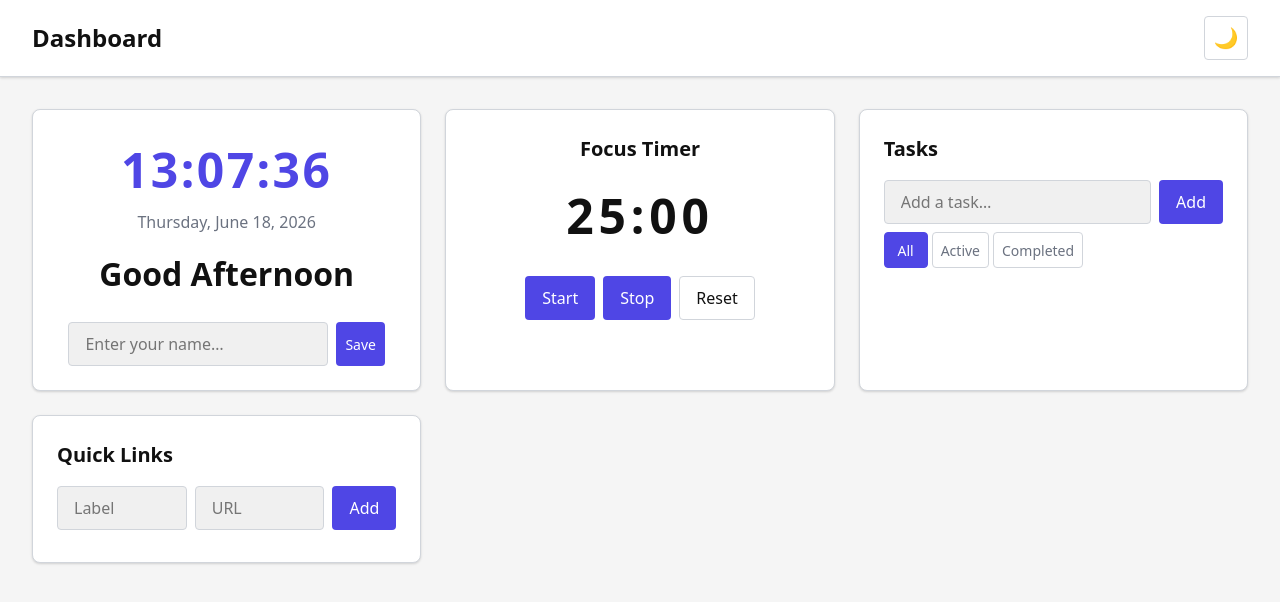
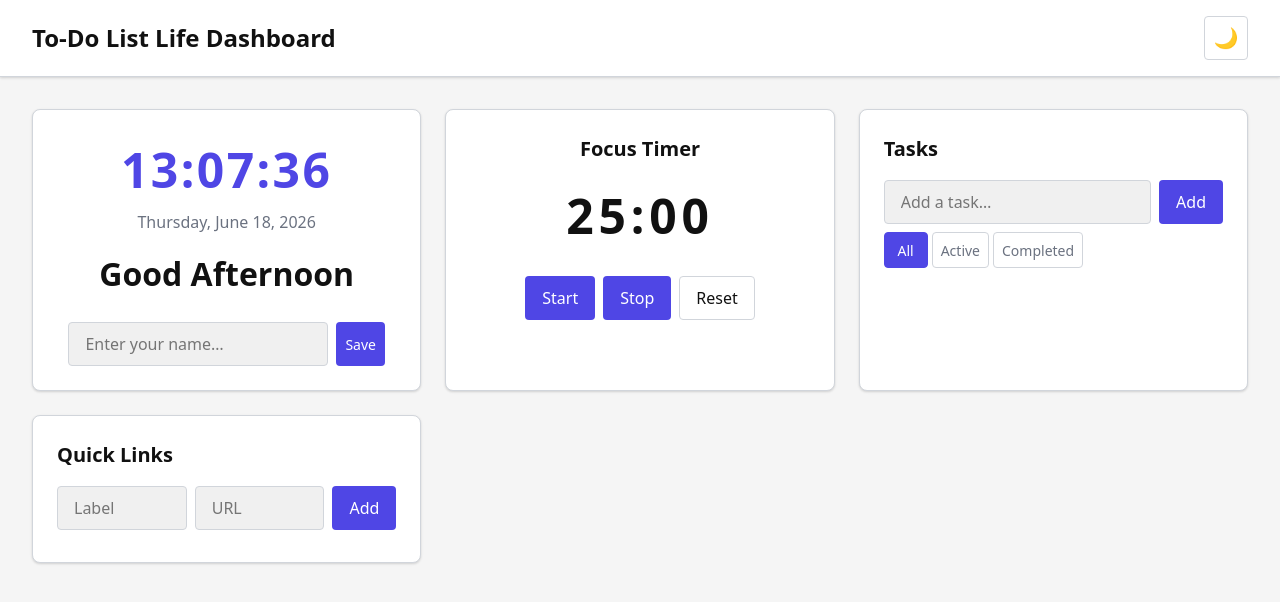
Before and after one commit to Marnyot/CodingCamp-15June26-MarioValentinoArdhana, a website: page index.html in a window 1280 px wide. Drawn offline with Linux system fonts and the light colour scheme.

Commit message:
chore: update dashboard title to To-Do List Life Dashboard

```diff
--- a/index.html
+++ b/index.html
@@ -18,7 +18,7 @@
 <body>
 
   <header class="dashboard-header">
-    <h1 class="dashboard-title">Dashboard</h1>
+    <h1 class="dashboard-title">To-Do List Life Dashboard</h1>
     <!-- Theme_Toggle: button toggling light/dark mode -->
     <button id="theme-toggle" class="theme-toggle-btn" aria-label="Toggle dark mode">🌙</button>
   </header>
```
